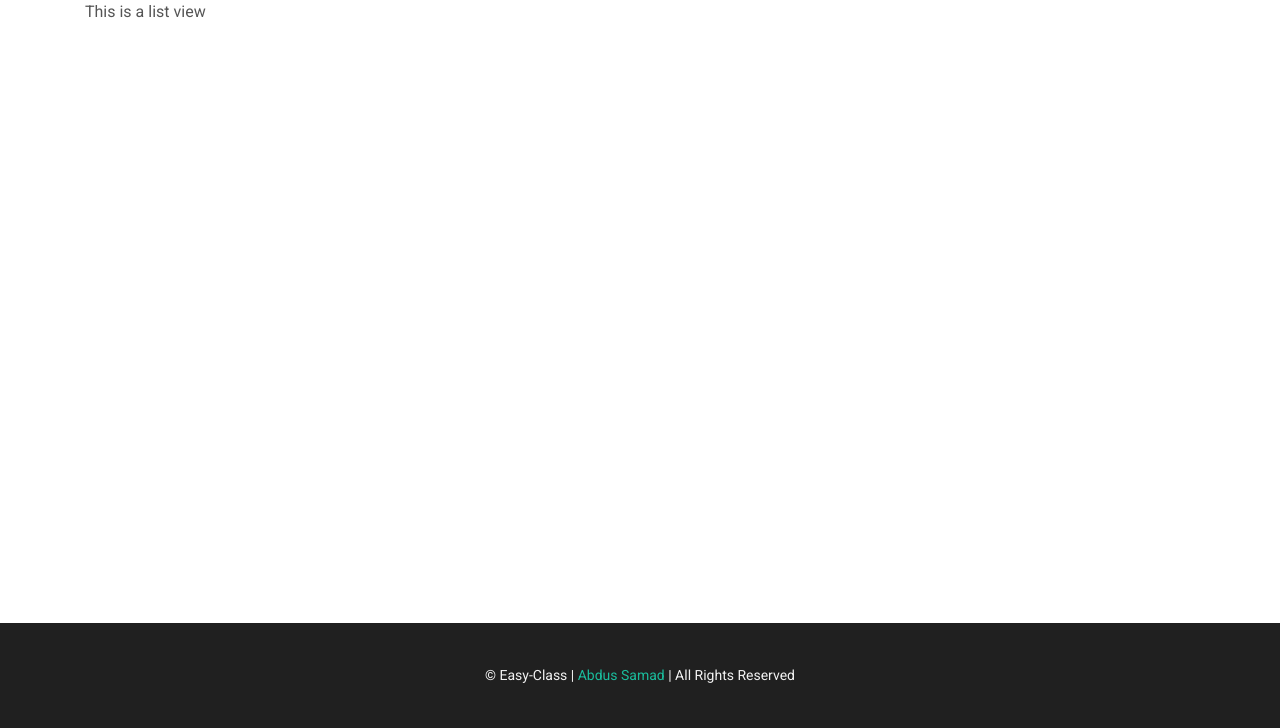
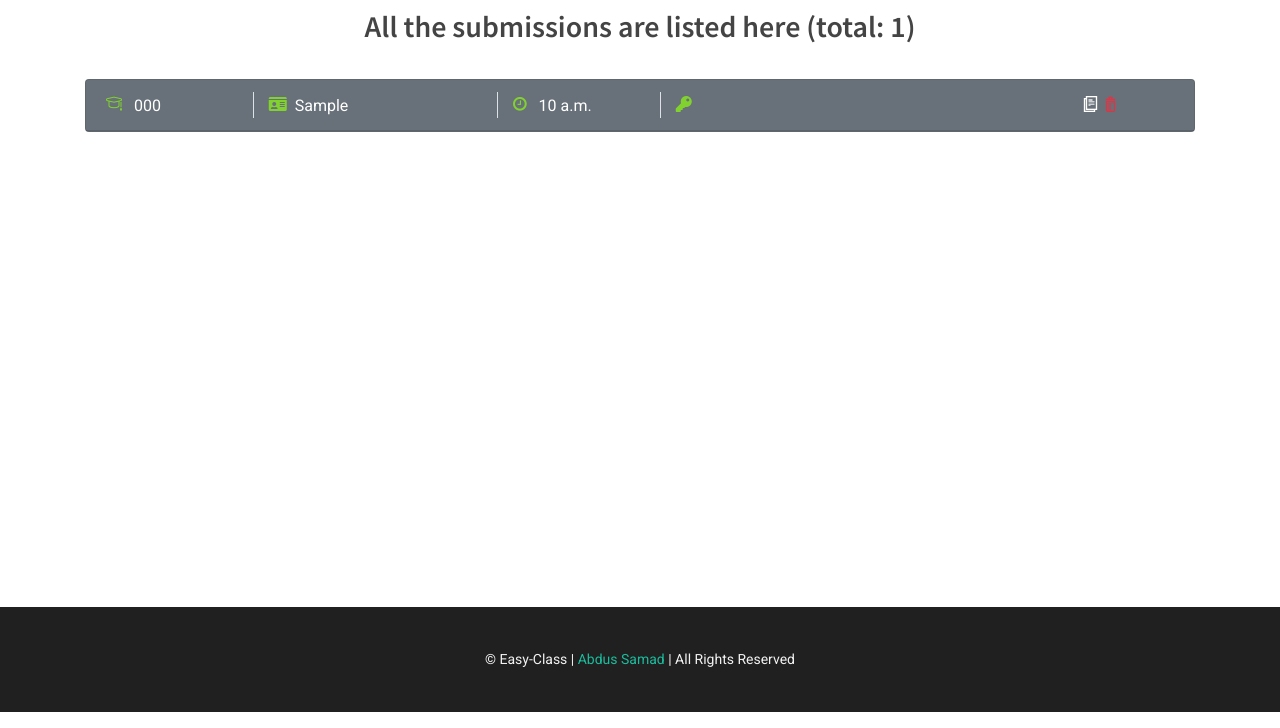
Before and after one commit to Samad-sust/sendMe, a Django app: template templates/submission_list.html in a window 1280 px wide. Shown: the part 72-800 px from the top of the page. Run offline with Django 4.2, Linux system fonts and the light colour scheme; the template is opened without the code that fills it: values that come from a table or form of the project are taken from there, others are empty; tables that the repository leaves empty hold one stand-in row (values such as "Sample post"); data that the repository does not hold is empty; parts of the project's set-up code (start-up, migrations or seed data) failed here and were passed over; some libraries are stand-ins or nearby versions.

Commit message:
primary submission listing done

```diff
--- a/sendMe/urls.py
+++ b/sendMe/urls.py
@@ -16,8 +16,14 @@
 from django.contrib import admin
 from django.urls import path, include
 
+from django.conf.urls.static import static
+from django.conf import settings
+
+...
 urlpatterns = [
     path('', include('root.urls')),
     path('submission/', include('submission.urls')),
     path('admin/', admin.site.urls),
 ]
+
+urlpatterns += static(settings.MEDIA_URL, document_root=settings.MEDIA_ROOT)
--- a/submission/urls.py
+++ b/submission/urls.py
@@ -1,7 +1,7 @@
 from django.contrib import admin
 from django.urls import path
 from . import views
-
+from django.contrib.auth.decorators import login_required
 urlpatterns = [
-    path('', views.SubmissionListView.as_view(), name="submission"),
+    path('', login_required(views.SubmissionListView.as_view()), name="submission"),
 ]
--- a/templates/base.html
+++ b/templates/base.html
@@ -27,7 +27,7 @@
 
 	<meta name="viewport" content="width=device-width, initial-scale=1" />
 
-
+	<link rel="stylesheet" href="https://cdnjs.cloudflare.com/ajax/libs/font-awesome/6.2.1/css/fontawesome.min.css" type="text/css" />
 	<!-- Document Title
 	============================================= -->
 	<title>Submit Your Assignment</title>
--- a/templates/submission_list.html
+++ b/templates/submission_list.html
@@ -2,8 +2,49 @@
 {% load static %}
 
 {% block content %}
+    <style>
+        .card-header:hover{
+            box-shadow: 0 10px 20px rgba(0,0,0,.12), 0 4px 8px rgba(0,0,0,.06);
+            background: #00000080;
+        }
+    </style>
+
     <div class="container">
-    <!-- Content here -->
-    This is a list view
+    <div class="text-center mt-1">
+        <h2>All the submissions are listed here (total: {{ object_list.count }}) </h2>
+    </div>
+    {% for submission in object_list %}
+    <div class="card text-white bg-secondary mb-3">
+        <div class="card-header">
+            <div class="row">
+                <div class="col-lg-11 col-md-12 row">
+                    <div class="col-lg-2 col-md-4 border-right">
+                        <span>
+                            <i class="icon-study" style="color:#88e91ecf"></i> &nbsp; {{submission.submission_course.course_code}}
+                        </span>
+                    </div>
+                    <div class="col-lg-3 col-md-4 border-right">
+                        <span>
+                            <i class="icon-id-card" style="color:#88e91ecf"></i> &nbsp;{{submission.submission_reg_no}}
+                        </span>
+                    </div>
+                    <div class="col-lg-2 col-md-4 border-right">
+                        <span>
+                            <i class="icon-time" style="color:#88e91ecf"></i> &nbsp; {{submission.submission_time}}
+                        </span>
+                    </div>
+                    <div class="col-lg-2 col-md-4">
+                        <span>
+                            <i class="icon-key" style="color:#88e91ecf"></i> &nbsp; {{submission.submission_session_token}}
+                        </span>
+                    </div>
+                </div>
+                <div class="col-lg-1 col-md-12">
+                    <span> <a href="{{submission.submission_file.url}}" target="blank"> <i class="icon-files text-white"></i> </a> <i class="icon-trashcan text-danger"> </i></span>
+                </div>
+            </div>
+        </div>
+    </div>
+    {% endfor %}
   </div>
 {% endblock content %}
```
